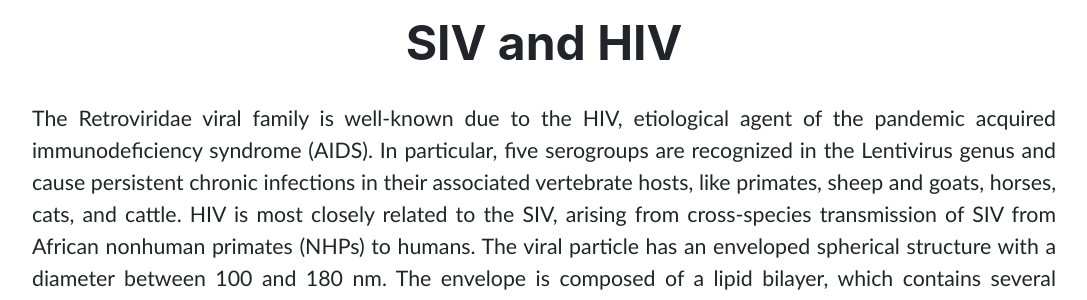
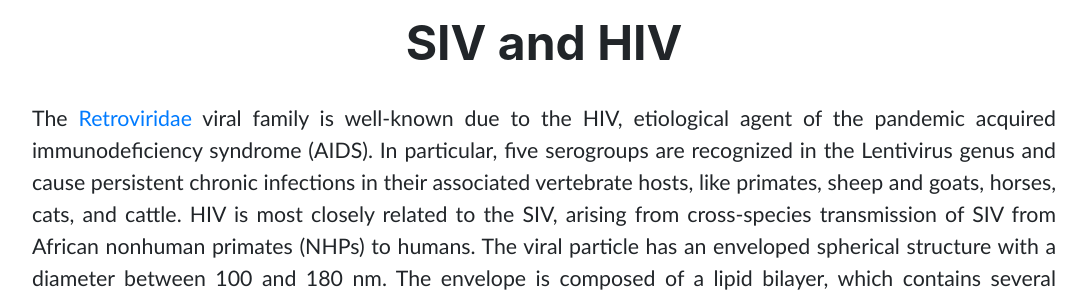
Before and after one commit to hihisiv/hihisiv.github.io, a Jekyll site: the page built from background.md, in a window 1280 px wide and 900 px high. Shown: the part 357-657 px from the top of the window, without its empty margins (96-1183 px from the left). Built offline with Jekyll 4.4.1, drawn with Linux system fonts in a browser that asks for light colours; nearby versions of some CDN libraries; a style sheet for code colours, icons or effects is not loaded; part of the change alters nothing that is shown; some of the changed text lies outside the part shown.

```diff
--- a/background.md
+++ b/background.md
@@ -9,7 +9,7 @@ output:
     fig_caption: yes
 ---
 
-The Retroviridae viral family is well-known due to the HIV, etiological agent of the pandemic acquired immunodeficiency syndrome (AIDS). In particular, five serogroups are recognized in the Lentivirus genus and cause persistent chronic infections in their associated vertebrate hosts, like primates, sheep and goats, horses, cats, and cattle. HIV is most closely related to the SIV, arising from cross-species transmission of SIV from African nonhuman primates (NHPs) to humans. The viral particle has an enveloped spherical structure with a diameter between 100 and 180 nm. The envelope is composed of a lipid bilayer, which contains several surface proteins, some of which are produced by the virus, such as *gp120* and *gp41*, and others of host origin. They are complex viruses with two copies of a`ssRNA(+)` genome of 9,75 Kb with a 5'-cap and a 3'-poly-A tail. The viral genome contains nine genes that encode 15 different proteins, plus two long terminal repeats (LTR) flanking it. Through the action of the reverse transcriptase (RT) enzyme, the virus transforms its genetic material into DNA and stably integrates it into the host genome.
+The [Retroviridae](http://purl.obolibrary.org/obo/NCIT_C14268){:target="_blank"}  viral family is well-known due to the HIV, etiological agent of the pandemic acquired immunodeficiency syndrome (AIDS). In particular, five serogroups are recognized in the Lentivirus genus and cause persistent chronic infections in their associated vertebrate hosts, like primates, sheep and goats, horses, cats, and cattle. HIV is most closely related to the SIV, arising from cross-species transmission of SIV from African nonhuman primates (NHPs) to humans. The viral particle has an enveloped spherical structure with a diameter between 100 and 180 nm. The envelope is composed of a lipid bilayer, which contains several surface proteins, some of which are produced by the virus, such as *gp120* and *gp41*, and others of host origin. They are complex viruses with two copies of a`ssRNA(+)` genome of 9,75 Kb with a 5'-cap and a 3'-poly-A tail. The viral genome contains nine genes that encode 15 different proteins, plus two long terminal repeats (LTR) flanking it. Through the action of the reverse transcriptase (RT) enzyme, the virus transforms its genetic material into DNA and stably integrates it into the host genome.
 
 <br>
 
```
Also changed, not shown: 3 other files.
